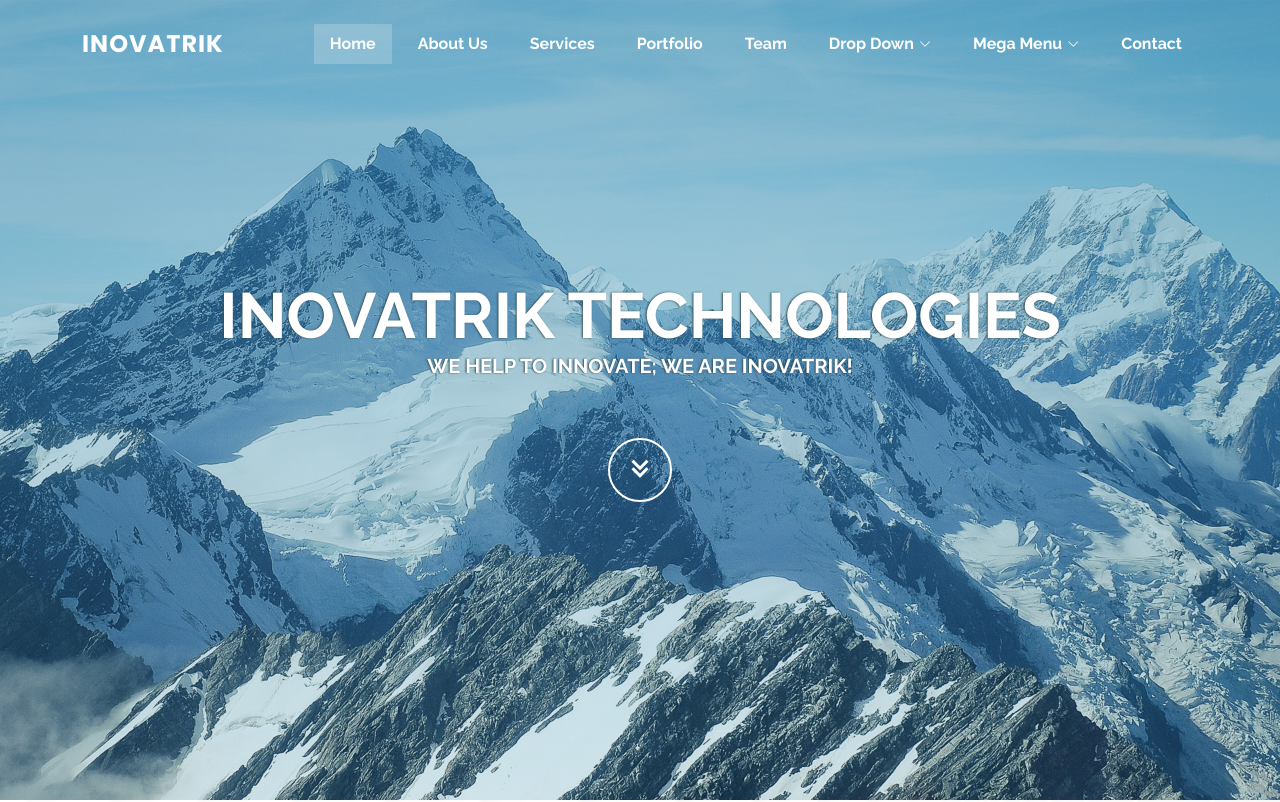
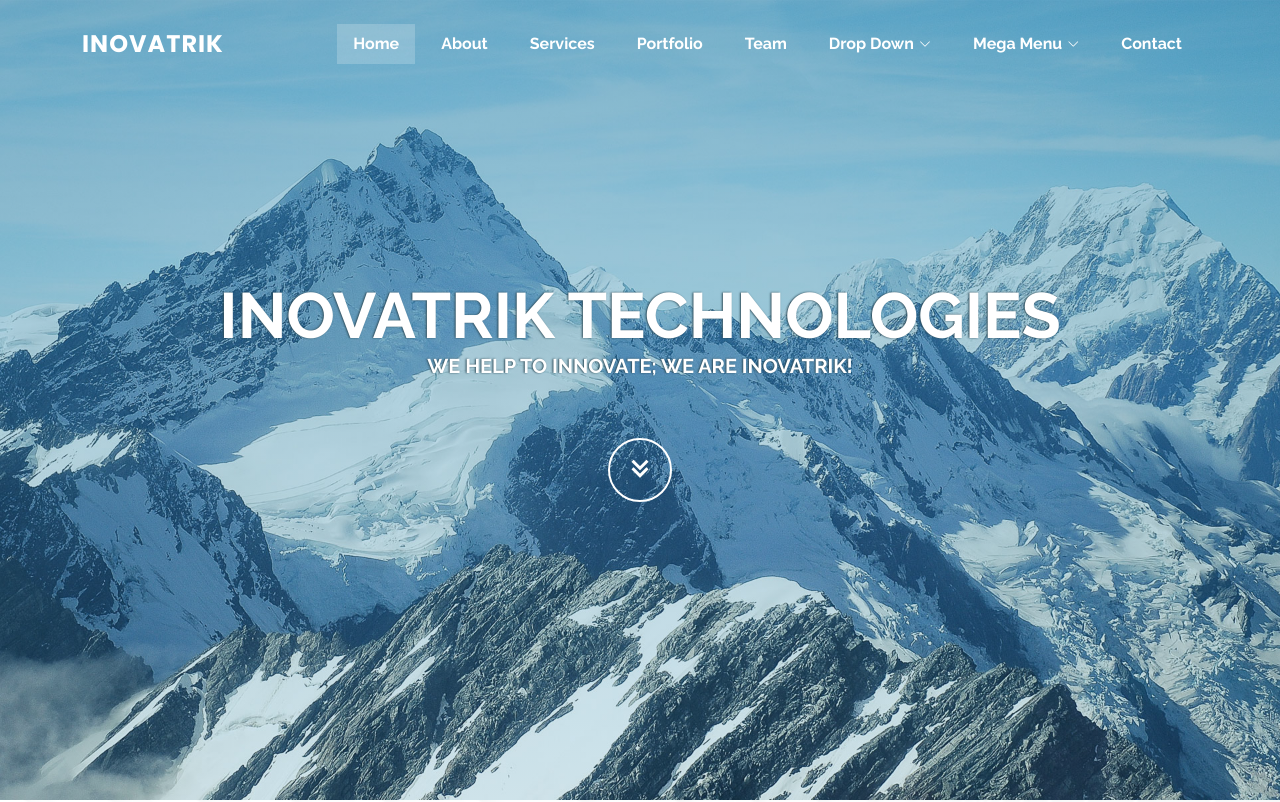
Before and after one commit to inovatrik-manikandan/testrepo, a plain HTML site: page index.html in a window 1280 px wide. Shown: the top 802 px of the page. Drawn offline with nearby package versions, Linux system fonts and the light colour scheme.

Commit message:
webhook-test-2

```diff
--- a/index.html
+++ b/index.html
@@ -51,7 +51,7 @@
       <nav id="navbar" class="navbar">
         <ul>
           <li><a class="nav-link scrollto active" href="#hero">Home</a></li>
-          <li><a class="nav-link scrollto" href="#about">About Us</a></li>
+          <li><a class="nav-link scrollto" href="#about">About</a></li>
           <li><a class="nav-link scrollto" href="#services">Services</a></li>
           <li><a class="nav-link scrollto" href="#portfolio">Portfolio</a></li>
           <li><a class="nav-link scrollto" href="#team">Team</a></li>
```
